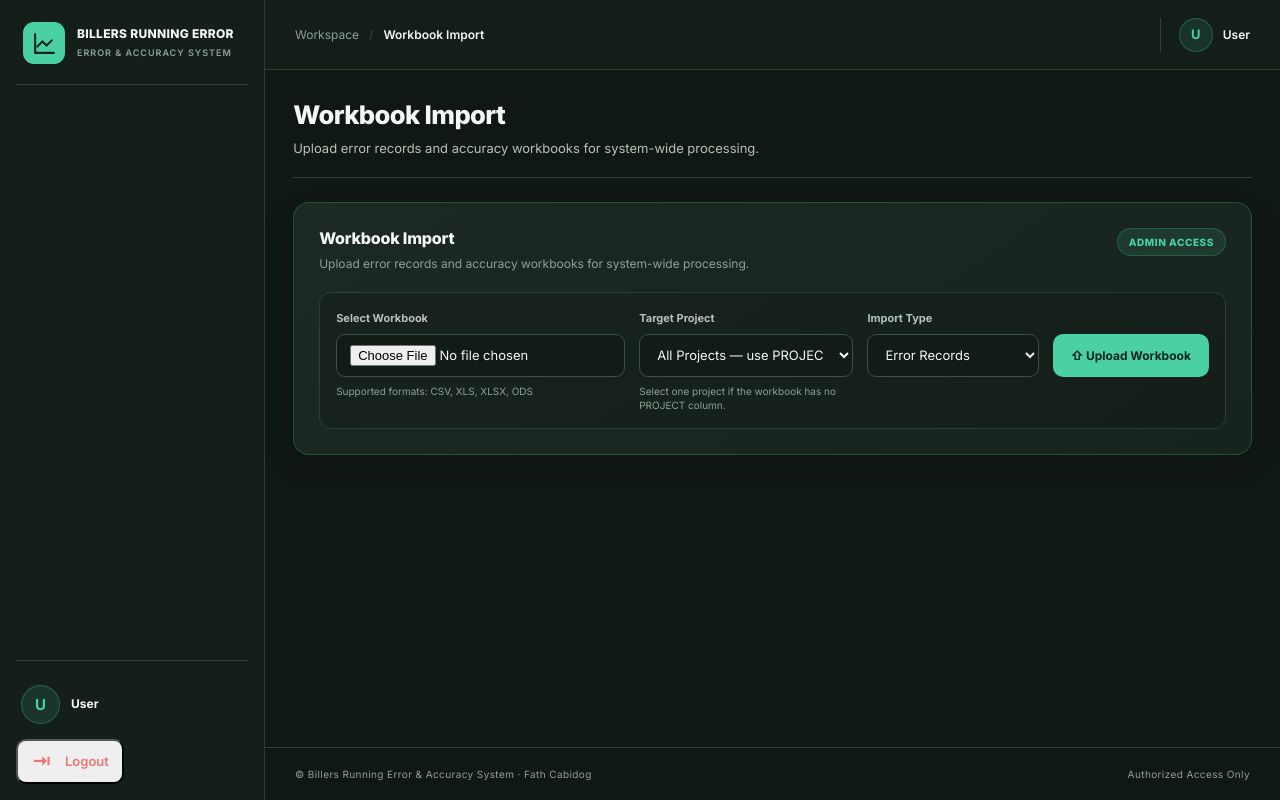
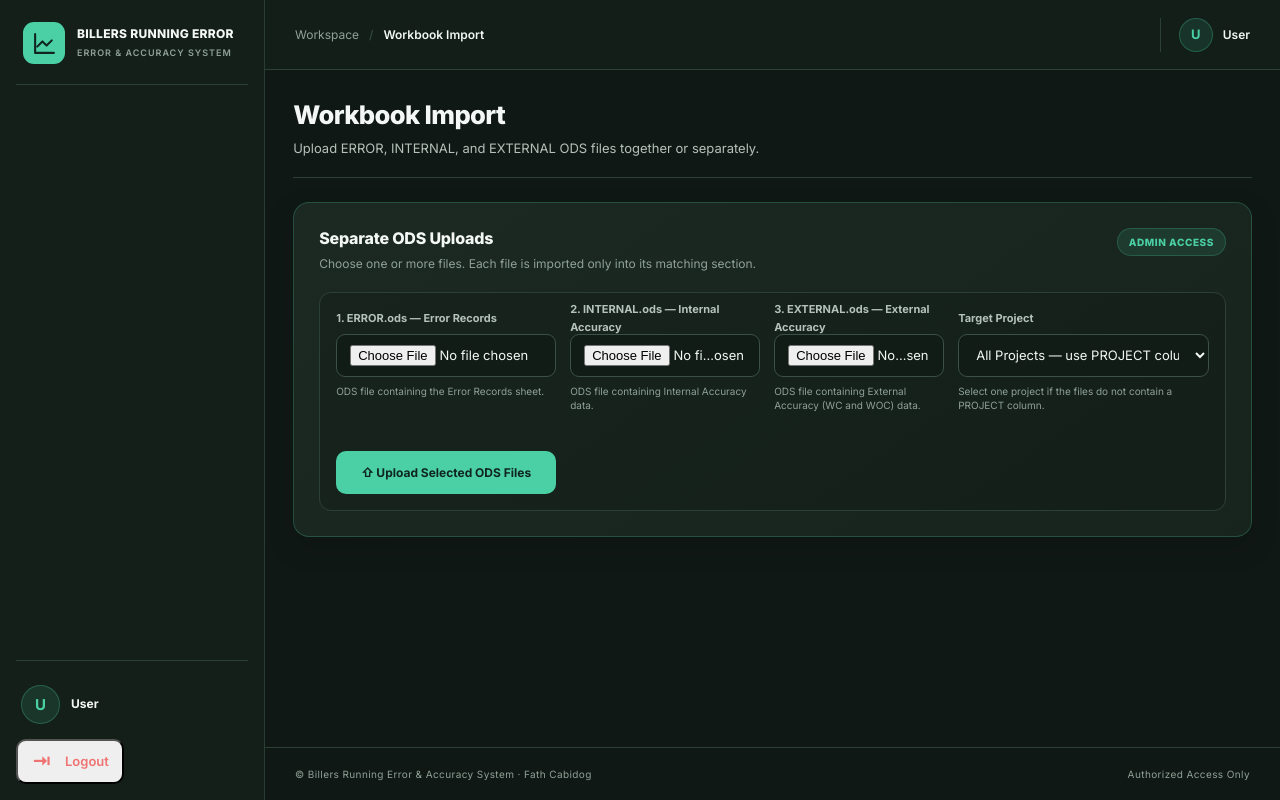
Before and after one commit to PurpleQueen04/billers-running-error-accuracy-system, a Flask app: template templates/workbook_import.html in a window 1280 px wide. Run offline with Flask 3, Linux system fonts and the light colour scheme; the template is opened without the code that fills it, so the values that code supplies are empty; some libraries are stand-ins or nearby versions.

Commit message:
Add separate ODS upload sections for admin

```diff
--- a/templates/workbook_import.html
+++ b/templates/workbook_import.html
@@ -5,25 +5,16 @@
 <div class="page-header">
     <div>
         <h1>Workbook Import</h1>
-        <p>Upload error records and accuracy workbooks for system-wide processing.</p>
+        <p>Upload ERROR, INTERNAL, and EXTERNAL ODS files together or separately.</p>
     </div>
 </div>
 
-<!-- =====================================================
-     ADMIN WORKBOOK IMPORT
-===================================================== -->
-
 <section class="content-card upload-section">
-
     <div class="section-heading">
         <div>
-            <h2>Workbook Import</h2>
-            <p>
-                Upload error records and accuracy workbooks
-                for system-wide processing.
-            </p>
+            <h2>Separate ODS Uploads</h2>
+            <p>Choose one or more files. Each file is imported only into its matching section.</p>
         </div>
-
         <span class="section-tag">ADMIN ACCESS</span>
     </div>
 
@@ -31,52 +22,38 @@
           action="{{ url_for('upload_workbook') }}"
           enctype="multipart/form-data"
           class="upload-form">
-
-        <input type="hidden"
-               name="csrf_token"
-               value="{{ session.get('csrf_token', '') }}">
+        <input type="hidden" name="csrf_token" value="{{ session.get('csrf_token', '') }}">
 
         <div class="form-group">
-            <label for="source_file">Select Workbook</label>
+            <label for="error_file">1. ERROR.ods — Error Records</label>
+            <input type="file" name="error_file" id="error_file" accept=".ods">
+            <small>ODS file containing the Error Records sheet.</small>
+        </div>
 
-            <input type="file"
-                   name="source_file"
-                   id="source_file"
-                   accept=".csv,.xls,.xlsx,.ods"
-                   required>
+        <div class="form-group">
+            <label for="internal_file">2. INTERNAL.ods — Internal Accuracy</label>
+            <input type="file" name="internal_file" id="internal_file" accept=".ods">
+            <small>ODS file containing Internal Accuracy data.</small>
+        </div>
 
-            <small>
-                Supported formats: CSV, XLS, XLSX, ODS
-            </small>
+        <div class="form-group">
+            <label for="external_file">3. EXTERNAL.ods — External Accuracy</label>
+            <input type="file" name="external_file" id="external_file" accept=".ods">
+            <small>ODS file containing External Accuracy (WC and WOC) data.</small>
         </div>
 
         <div class="form-group">
             <label for="upload_project_id">Target Project</label>
             <select name="project_id" id="upload_project_id" required>
-                <option value="all">All Projects — use PROJECT column in workbook</option>
+                <option value="all">All Projects — use PROJECT column in each file</option>
                 {% for project in projects %}
                     <option value="{{ project.id }}">{{ project.project_name }}</option>
                 {% endfor %}
             </select>
-            <small>Select one project if the workbook has no PROJECT column.</small>
+            <small>Select one project if the files do not contain a PROJECT column.</small>
         </div>
 
-        <div class="form-group">
-            <label for="csv_sheet">Import Type</label>
-
-            <select name="csv_sheet" id="csv_sheet" required>
-                <option value="ERROR">Error Records</option>
-                <option value="INTERNAL">Internal Accuracy</option>
-                <option value="EXTERNAL">External Accuracy</option>
-            </select>
-        </div>
-
-        <button type="submit" class="btn btn-primary">
-            ⇧ Upload Workbook
-        </button>
-
+        <button type="submit" class="btn btn-primary">⇧ Upload Selected ODS Files</button>
     </form>
-
 </section>
-
 {% endblock %}
```
